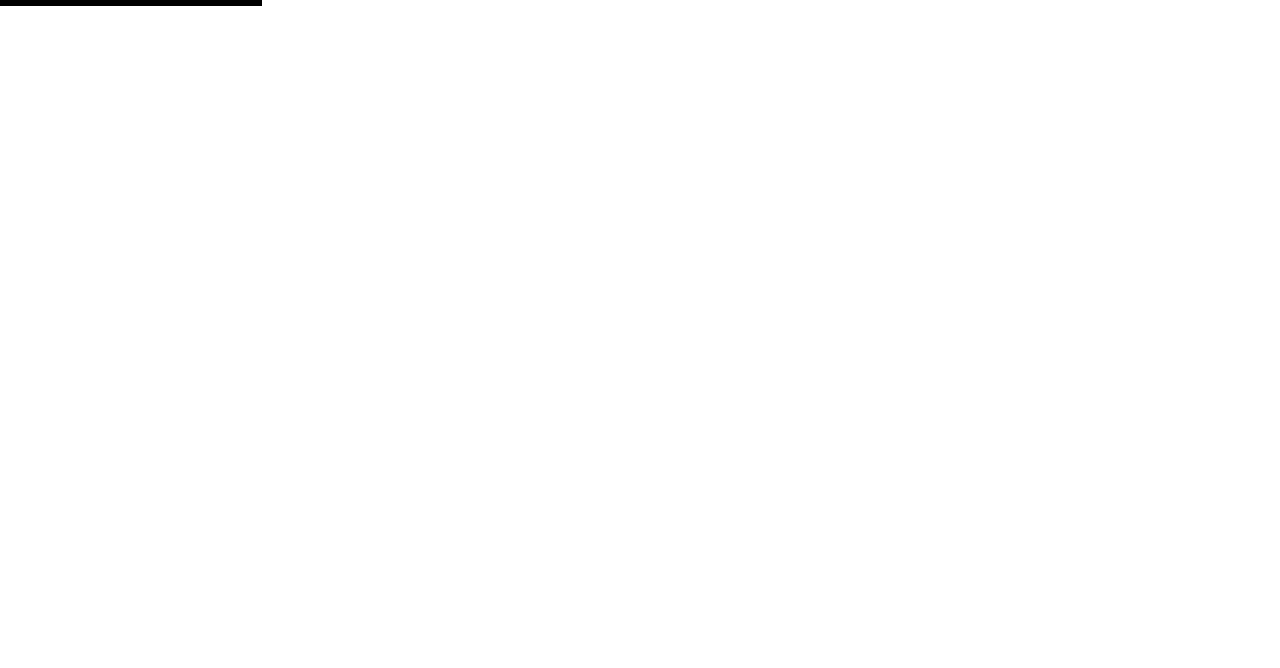
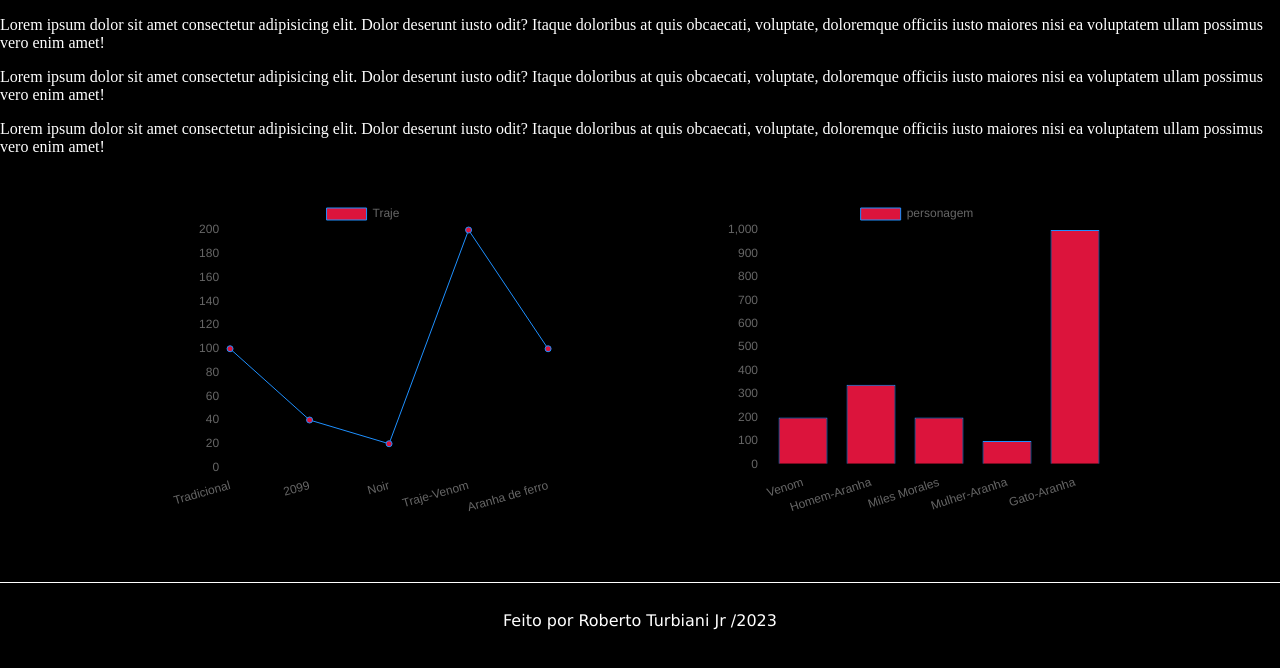
Before and after one commit to RobertoTurbiani/projeto-individual, a plain HTML site: page html/pesquisa.html in a window 1280 px wide. Drawn offline with nearby package versions, Linux system fonts and the light colour scheme.

Commit message:
graficos

```diff
--- a/css/index.css
+++ b/css/index.css
@@ -51,12 +51,6 @@ h1{
 
 }
 
-
-
-
-
-
-
 .fundo{
 
     margin-top: 5%;
--- /dev/null
+++ b/css/pesquisa.css
@@ -0,0 +1,51 @@
+body{
+
+        padding: 0;
+        margin: 0;
+        background-color: black;
+
+}
+
+.grafico{
+
+
+    height: 100%;
+    width: 100%;
+    padding-top: 2%;
+    display: flex;
+    justify-content: space-evenly;
+
+}
+
+.conteudo{
+
+    height: 100%;
+    width: 100%;
+
+    color: white;
+
+}
+
+
+
+
+
+.fundo{
+
+    margin-top: 5%;
+    height: 18px;
+    width: 100%;
+    border-top: 1px solid white;
+
+}
+
+.fundo p{
+
+    padding: 1%;
+    color: white;
+    display: flex;
+    text-align: center;
+    justify-content: center;
+    font-weight: 500;
+    font-family: 'Lucida Sans', 'Lucida Sans Regular', 'Lucida Grande', 'Lucida Sans Unicode', Geneva, Verdana, sans-serif;
+}
--- a/css/pessquisa.css
+++ /dev/null
@@ -1,16 +0,0 @@
-body{
-
-        padding: 0;
-        margin: 0;
-        background-color: white;
-
-}
-
-.lateral{
-
-
-    height: 100%;
-    width: 20%;
-    border: 3px solid black;
-
-}
--- a/html/pesquisa.html
+++ b/html/pesquisa.html
@@ -5,16 +5,93 @@
     <meta http-equiv="X-UA-Compatible" content="IE=edge">
     <meta name="viewport" content="width=device-width, initial-scale=1.0">
     <title>pesquisa</title>
-    <link rel="stylesheet" href="../css/pessquisa.css">
+    <link rel="stylesheet" href="../css/pesquisa.css">
     <link rel="shortcut icon" href="../imagens/Homem aranha topo.png" />
+
+        <script src="https://cdn.jsdelivr.net/npm/chart.js"></script>
+
 
 </head>
 <body>
 
-    <div class="lateral">
+    <div class="conteudo">
+      <p>Lorem ipsum dolor sit amet consectetur adipisicing elit. Dolor deserunt iusto odit? Itaque doloribus at quis obcaecati, voluptate, doloremque officiis iusto maiores nisi ea voluptatem ullam possimus vero enim amet!</p>
 
+      <p>Lorem ipsum dolor sit amet consectetur adipisicing elit. Dolor deserunt iusto odit? Itaque doloribus at quis obcaecati, voluptate, doloremque officiis iusto maiores nisi ea voluptatem ullam possimus vero enim amet!</p> <p>Lorem ipsum dolor sit amet consectetur adipisicing elit. Dolor deserunt iusto odit? Itaque doloribus at quis obcaecati, voluptate, doloremque officiis iusto maiores nisi ea voluptatem ullam possimus vero enim amet!</p>
+    </div>
+
+  <div class="grafico">
+    <div>
+        <canvas id="myChart" style="height:40vh; width:30vw" ></canvas>
+    </div>
+
+    <div>
+      <canvas id="myChart2" style="height:40vh; width:30vw" ></canvas>
+  </div>
 
     </div>
 
+
+    <footer class="fundo">
+
+      <p>Feito por Roberto Turbiani Jr /2023</p>
+
+  </footer>
+
 </body>
+
+<script>
+
+    const ctx = document.getElementById('myChart');
+    const ctx2 = document.getElementById('myChart2');
+
+
+
+
+    new Chart(ctx,{
+        type: 'line',
+        data: {
+          labels: ['Tradicional', '2099', 'Noir', 'Traje-Venom', 'Aranha de ferro'],
+
+          datasets: [{
+            label: 'Traje',
+            data: [100, 40, 20, 200, 100],
+            borderColor: 'dodgerblue',
+            backgroundColor: 'crimson',
+            borderWidth: 1,},
+
+          ]
+        },
+        options: {
+          scales: {
+            y: {
+              beginAtZero: true
+            }
+          }
+        }
+      });
+
+      new Chart(ctx2,{
+        type: 'bar',
+        data: {
+          labels: ['Venom', 'Homem-Aranha', 'Miles Morales', 'Mulher-Aranha', 'Gato-Aranha'],
+          datasets: [{
+            label: 'personagem' ,
+            data: [200, 340, 200, 100, 1000],
+            borderColor: 'dodgerblue',
+            backgroundColor: 'crimson',
+            borderWidth: 1,},
+
+          ]
+        },
+        options: {
+          scales: {
+            y: {
+              beginAtZero: true
+            }
+          }
+        }
+      });
+
+    </script>
 </html>
```
